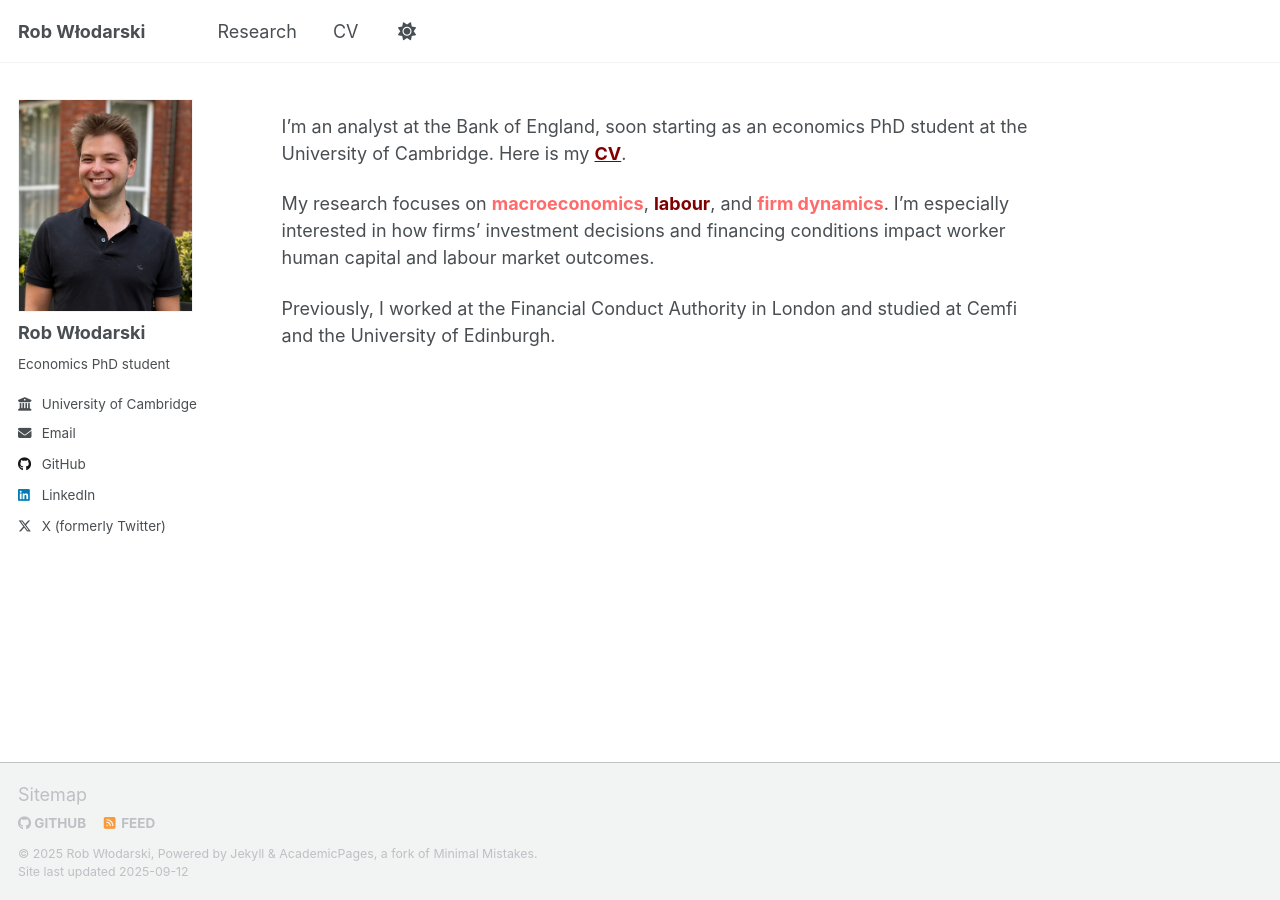
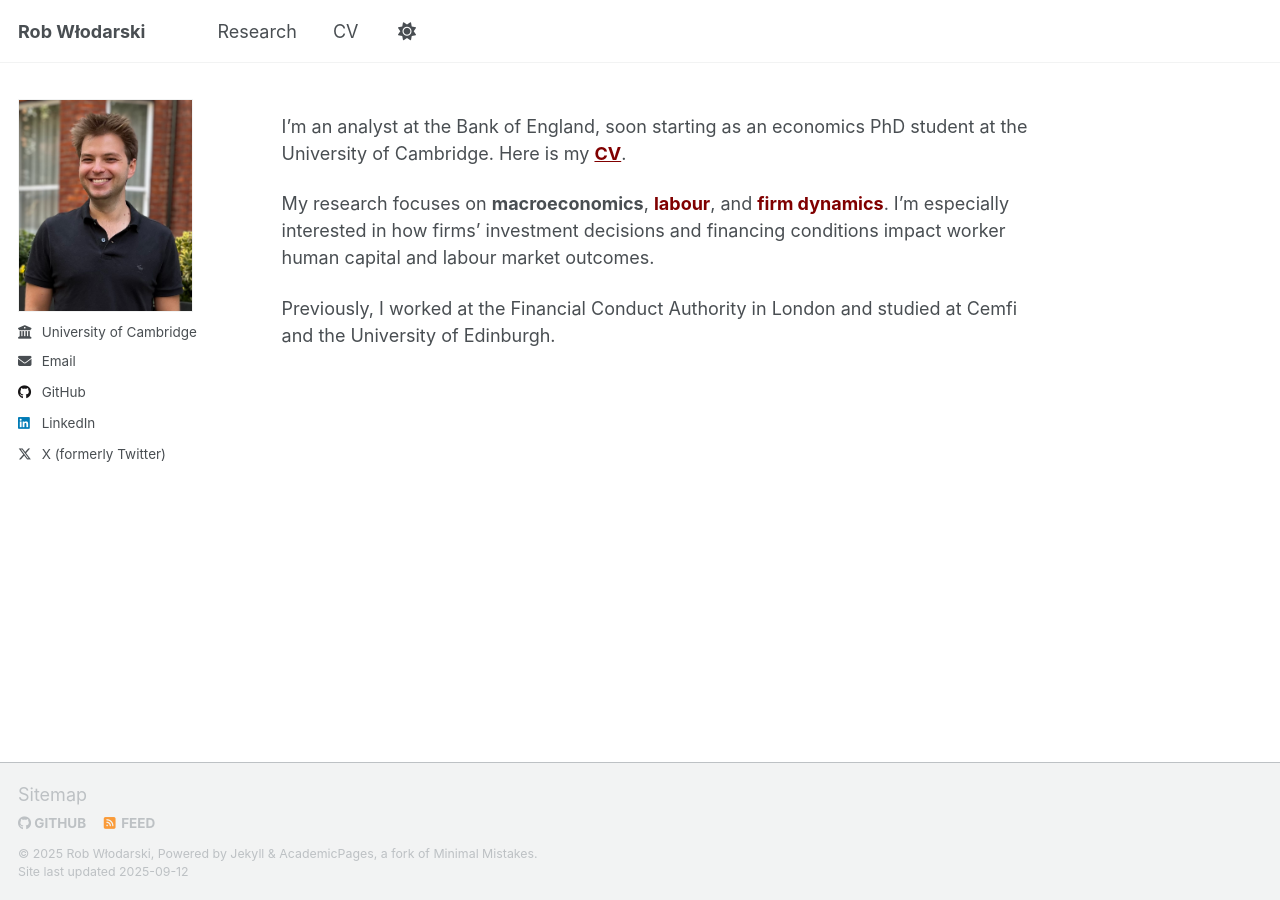
Before and after one commit to robertwlodarski/robertwlodarski.github.io, a Jekyll site: the page built from _pages/about.md, in a window 1280 px wide. Built offline with Jekyll 4.4.1, drawn with Linux system fonts in a browser that asks for light colours; a script that is not in the unit is left out.

Commit message:
Cleaning

```diff
--- a/_config.yml
+++ b/_config.yml
@@ -24,9 +24,9 @@ repository               : "robertwlodarski.github.io"
 author:
   # Biographic information
   avatar           : "profile.png"
-  name             : "Rob Włodarski"
+ # name             : "Rob Włodarski"
   pronouns         : # example: "she/her"
-  bio              : "Economics PhD student"
+ # bio              : "Economics PhD student"
   # location         : "Cambridge"
   employer         : "University of Cambridge"
   uri              : # URL
--- a/_pages/about.md
+++ b/_pages/about.md
@@ -10,7 +10,7 @@ redirect_from:
 I'm an analyst at the Bank of England, soon starting as an economics PhD student at the University of Cambridge.
 Here is my [<span style="font-weight: bold;">CV</span>](/files/main_cv.pdf).
 
-My research focuses on <span class="research-highlight"> macroeconomics</span>, <span style="color: maroon; font-weight: bold;">labour</span>, and <span class="research-highlight">firm dynamics</span>.
+My research focuses on <span style="color: $danger-color; font-weight: bold;"> macroeconomics</span>, <span style="color: maroon; font-weight: bold;">labour</span>, and <span style="color: maroon; font-weight: bold;">firm dynamics</span>.
 I'm especially interested in how firms' investment decisions and financing conditions impact worker human capital and labour market outcomes.
 
 Previously, I worked at the Financial Conduct Authority in London and studied at Cemfi and the University of Edinburgh.
--- a/_sass/theme/_default_dark.scss
+++ b/_sass/theme/_default_dark.scss
@@ -17,7 +17,7 @@ $link-dark                  : #FF6B6B;
 $link-light                 : #FF6B6B;
 
 /* Color codes used for the site */
-$danger-color               : #ee5f5b;
+$danger-color               : #FF6B6B;
 $info-color                 : #2f7f93;
 $notice-color               : #7a8288;
 $success-color              : #62c462;
--- a/_sass/theme/_default_light.scss
+++ b/_sass/theme/_default_light.scss
@@ -10,7 +10,7 @@ $light-gray                 : mix(#fff, $gray, 50%);
 $lighter-gray               : mix(#fff, $gray, 90%);
 
 /* Color codes used for the site */
-$danger-color               : #ee5f5b;
+$danger-color               : #800000;
 $info-color                 : #2f7f93;
 $notice-color               : #7a8288;
 $success-color              : #62c462;
```
